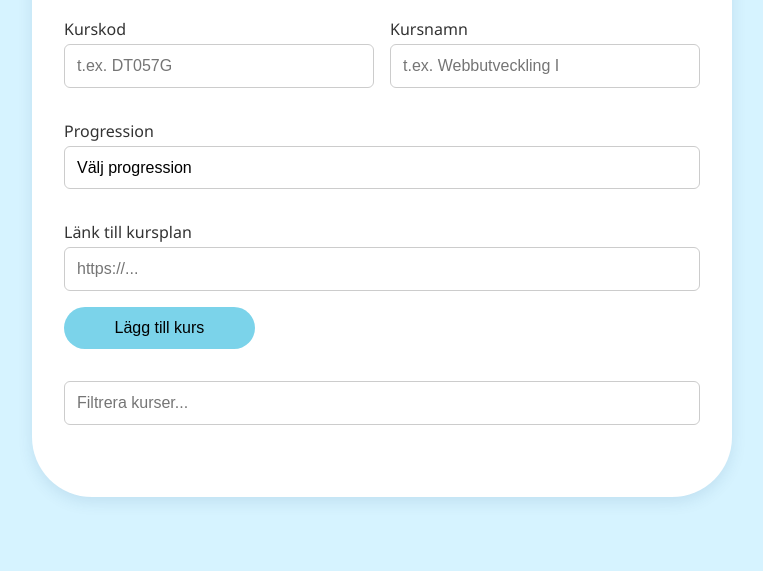
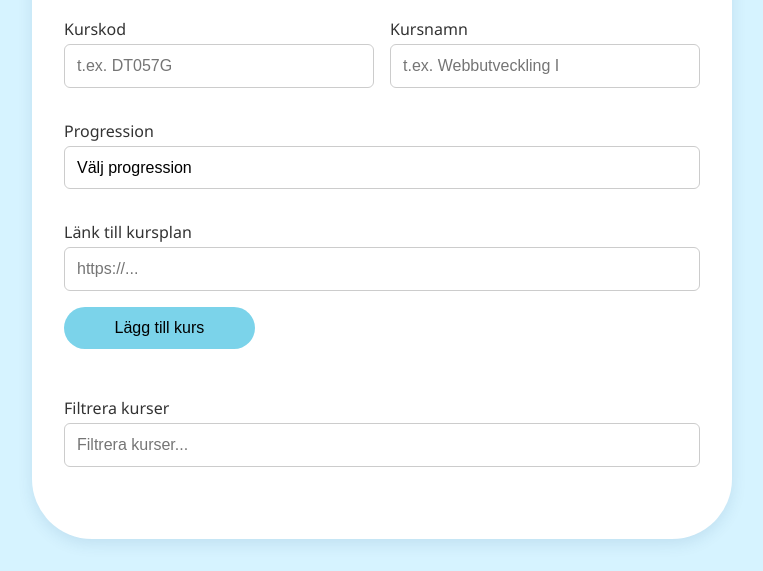
Before and after one commit to SaraM47/typescript-moment1, a website built with Vite: page index.html in a window 1280 px wide. Shown: the part 246-817 px from the top of the page, without its empty margins (258-1021 px from the left). Built offline with nearby package versions, Linux system fonts and the light colour scheme.

Commit message:
Adjusting the structure from div to main and formatting the whole HTML code

```diff
--- a/index.html
+++ b/index.html
@@ -1,5 +1,6 @@
 <!doctype html>
-<html lang="en">
+<html lang="sv">
+
 <head>
   <meta charset="UTF-8">
   <link rel="icon" type="image/svg+xml" href="/vite.svg">
@@ -8,8 +9,9 @@
   <script type="module" src="src/scripts/main.ts"></script>
   <title>Moment 1 - Kursapplikation</title>
 </head>
+
 <body>
-    <div id="app">
+  <main id="app">
     <h1>Kursapplikation</h1>
 
     <form id="course-form">
@@ -42,8 +44,12 @@
       <button type="submit">Lägg till kurs</button>
     </form>
 
+    <div class="form-group">
+      <label for="filter">Filtrera kurser</label>
       <input type="text" id="filter" placeholder="Filtrera kurser...">
+    </div>
     <ul id="course-list"></ul>
-    </div>
+  </main>
 </body>
+
 </html>
```
Lines whose indentation alone changed are shown as unchanged.
